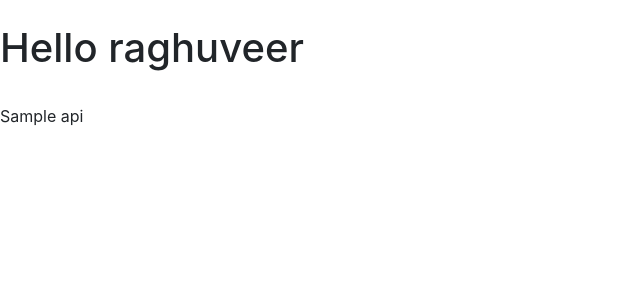
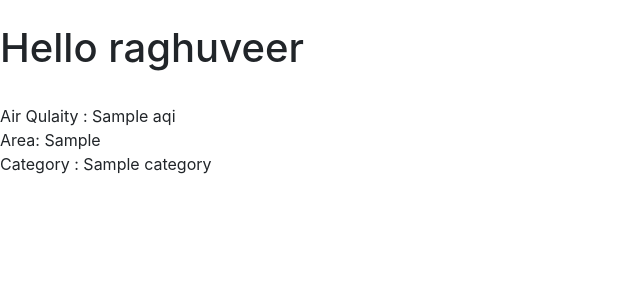
Before and after one commit to ragch577/djangoweather, a Django app: template lookup/templates/home.html in a window 1280 px wide. Shown: the part 56-356 px from the top of the page, without its empty margins (0-640 px from the left). Run offline with Django 3.2, Linux system fonts and the light colour scheme; the template is opened without the code that fills it: most values are stand-ins (such as "Sample title", 1, 10 or a date in 2020); some libraries are stand-ins or nearby versions.

Commit message:
added if condiciton in home.html

```diff
--- a/lookup/templates/home.html
+++ b/lookup/templates/home.html
@@ -7,7 +7,18 @@
 
 <br/>
 
-{{ api}}
+
+{% if api %}
+     {% if api == "Error ..." %}
+          there was an error, please try again...
+     {% else %}
+         Air Qulaity : {{ api.0.AQI}} <br/>
+         Area: {{api.0.ReportingArea}}  <br/>
+         Category : {{api.0.Category.Name}} <br/>
+     {% endif %}
+{% endif %}
+
+
 
 
 {% endblock%}
```
